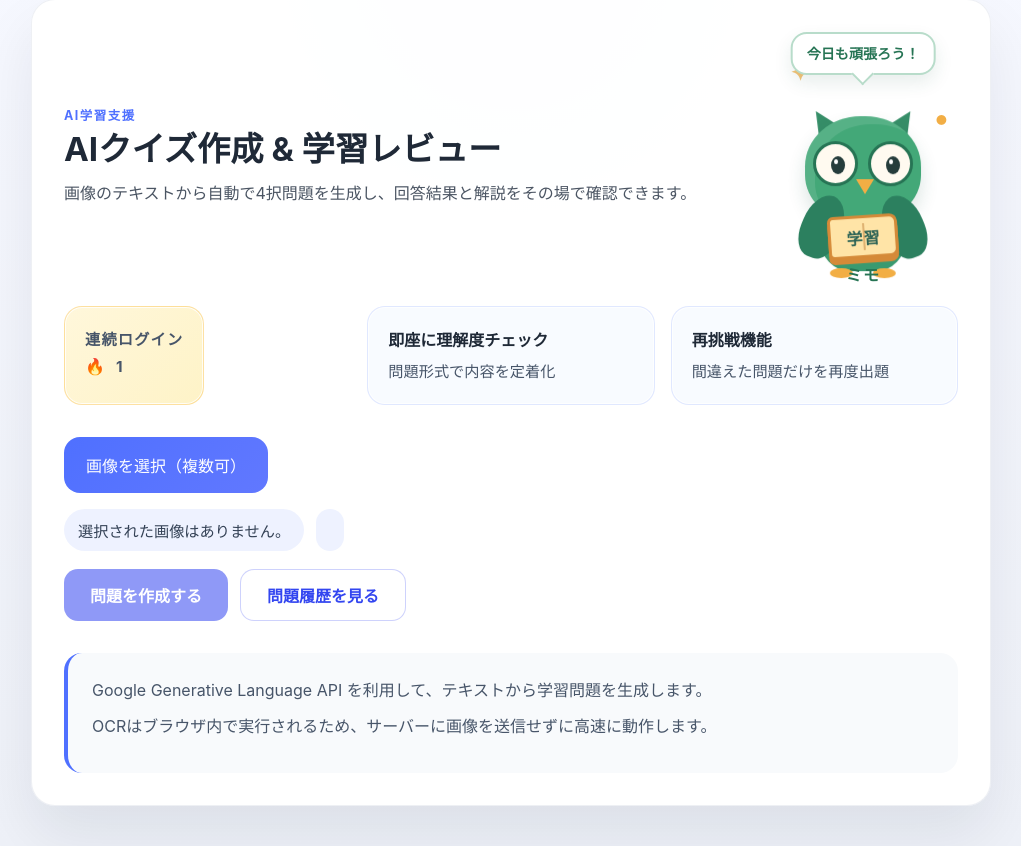
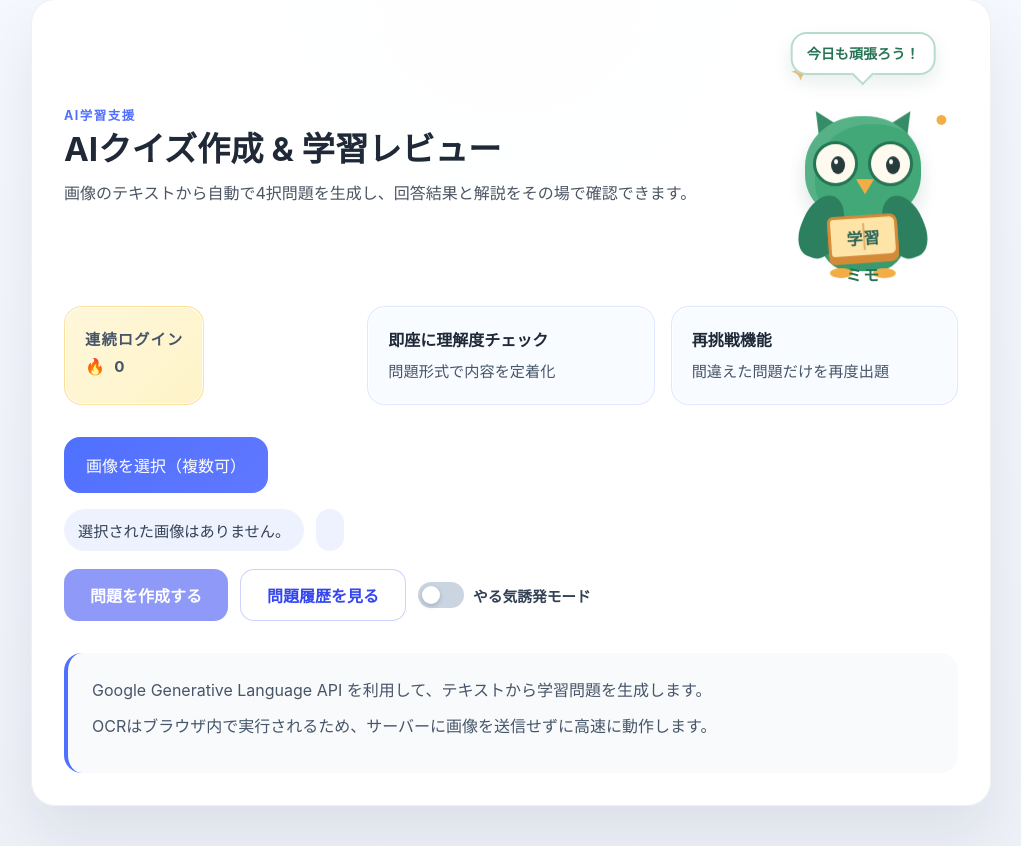
Before and after one commit to skii1ed24k/benkyoai, a Flask app: page / in a window 1280 px wide. Shown: the part 41-887 px from the top of the page, without its empty margins (129-1150 px from the left). Run offline with Flask 3, Linux system fonts and the light colour scheme; some libraries are stand-ins or nearby versions.

Commit message:
Add motivation mode and refine streaks
This change adds a "やる気誘発モード" toggle to the quiz page, persists it in stored progress, and updates the mascot speech to use more encouraging messages when enabled. It also prevents duplicate login-day recording on analysis runs and changes streak tracking to only record a login when a quiz is completed with a perfect score.

```diff
--- a/static/app.js
+++ b/static/app.js
@@ -8,6 +8,7 @@ const quizContainer = document.getElementById("quizContainer");
 const historyBtn = document.getElementById("historyBtn");
 const historySection = document.getElementById("historySection");
 const historyContainer = document.getElementById("historyContainer");
+const motivationToggle = document.getElementById("motivationToggle");
 
 let selectedFiles = [];
 let quizState = null;
@@ -48,6 +49,7 @@ function getStoredProgress() {
         loginDates: [],
         streak: 0,
         questionHistory: [],
+        motivationMode: false,
       };
     }
     const parsed = JSON.parse(raw);
@@ -56,6 +58,7 @@ function getStoredProgress() {
       loginDates: Array.isArray(parsed.loginDates) ? parsed.loginDates : [],
       streak: Number(parsed.streak) || 0,
       questionHistory: Array.isArray(parsed.questionHistory) ? parsed.questionHistory : [],
+      motivationMode: parsed.motivationMode === true,
     };
   } catch (error) {
     return {
@@ -63,6 +66,7 @@ function getStoredProgress() {
       loginDates: [],
       streak: 0,
       questionHistory: [],
+      motivationMode: false,
     };
   }
 }
@@ -217,10 +221,25 @@ function renderStreakBadge() {
 
   const mascotSpeech = document.getElementById('mascotSpeech');
   if (mascotSpeech) {
-    mascotSpeech.textContent = streak >= 2
-      ? `今日は${streak}日連続ログインだね！`
-      : '今日も頑張ろう！';
+    const motivationMode = getStoredProgress().motivationMode === true;
+    mascotSpeech.textContent = motivationMode
+      ? (streak >= 2
+        ? `今日は${streak}日連続ログイン！この調子で満点を目指そう！`
+        : 'ミモが応援するよ！まずは一問、始めてみよう！')
+      : (streak >= 2
+        ? `今日は${streak}日連続ログインだね！`
+        : '今日も頑張ろう！');
   }
+}
+
+if (motivationToggle) {
+  motivationToggle.checked = getStoredProgress().motivationMode === true;
+  motivationToggle.addEventListener('change', () => {
+    const progress = getStoredProgress();
+    progress.motivationMode = motivationToggle.checked;
+    saveStoredProgress(progress);
+    renderStreakBadge();
+  });
 }
 
 // Simple WebAudio helper for feedback sounds
@@ -341,7 +360,6 @@ async function recognizeTextFromFiles(files) {
 analyzeBtn.addEventListener("click", async () => {
   if (selectedFiles.length === 0) return;
 
-  recordLoginDay();
   analyzeBtn.disabled = true;
   analyzeBtn.textContent = "分析中...";
   resultSection.hidden = true;
@@ -350,7 +368,6 @@ analyzeBtn.addEventListener("click", async () => {
   ocrStatus.textContent = "OCRを開始しています...";
 
   try {
-    recordLoginDay();
     renderStreakBadge();
     const extracted = await recognizeTextFromFiles(selectedFiles);
     resultSection.hidden = false;
@@ -402,7 +419,6 @@ const choiceLabels = ["A", "B", "C", "D"];
 const photoAttemptHistory = new Map();
 const photoFingerprintCache = new Map();
 
-recordLoginDay();
 renderStreakBadge();
 
 function buildPhotoFingerprint(file, extraText = '') {
@@ -816,6 +832,10 @@ function showSummary() {
   const total = quizState.questions.length;
   const correct = quizState.questions.reduce((acc, q, idx) => acc + (quizState.answers[idx] === q.answer_index ? 1 : 0), 0);
   const accuracy = Math.round((correct / total) * 100);
+  if (total > 0 && correct === total) {
+    recordLoginDay();
+    renderStreakBadge();
+  }
   const currentPhotoKey = quizState.photoKey || getCurrentPhotoKey();
   const historyBeforeSave = photoAttemptHistory.get(currentPhotoKey) || [];
 
--- a/static/style.css
+++ b/static/style.css
@@ -436,6 +436,59 @@ button:disabled {
   box-shadow: 0 12px 24px rgba(51, 70, 240, 0.12);
 }
 
+.mode-switch {
+  display: inline-flex;
+  align-items: center;
+  gap: 9px;
+  min-height: 52px;
+  color: #334155;
+  font-size: 0.92rem;
+  font-weight: 700;
+  cursor: pointer;
+  user-select: none;
+}
+
+.mode-switch input {
+  position: absolute;
+  opacity: 0;
+  pointer-events: none;
+}
+
+.mode-slider {
+  position: relative;
+  width: 46px;
+  height: 26px;
+  border-radius: 999px;
+  background: #cbd5e1;
+  transition: background 180ms ease;
+}
+
+.mode-slider::after {
+  content: "";
+  position: absolute;
+  top: 4px;
+  left: 4px;
+  width: 18px;
+  height: 18px;
+  border-radius: 50%;
+  background: #ffffff;
+  box-shadow: 0 2px 5px rgba(15, 23, 42, 0.2);
+  transition: transform 180ms ease;
+}
+
+.mode-switch input:checked + .mode-slider {
+  background: #f2ae44;
+}
+
+.mode-switch input:checked + .mode-slider::after {
+  transform: translateX(20px);
+}
+
+.mode-switch input:focus-visible + .mode-slider {
+  outline: 3px solid rgba(79, 112, 255, 0.28);
+  outline-offset: 3px;
+}
+
 .result-header {
   display: flex;
   justify-content: space-between;
--- a/templates/index.html
+++ b/templates/index.html
@@ -65,6 +65,11 @@
       <div class="upload-actions">
         <button id="analyzeBtn" disabled>問題を作成する</button>
         <button id="historyBtn" class="history-btn" aria-expanded="false">問題履歴を見る</button>
+        <label class="mode-switch">
+          <input type="checkbox" id="motivationToggle" />
+          <span class="mode-slider" aria-hidden="true"></span>
+          <span>やる気誘発モード</span>
+        </label>
       </div>
     </section>
 
```
